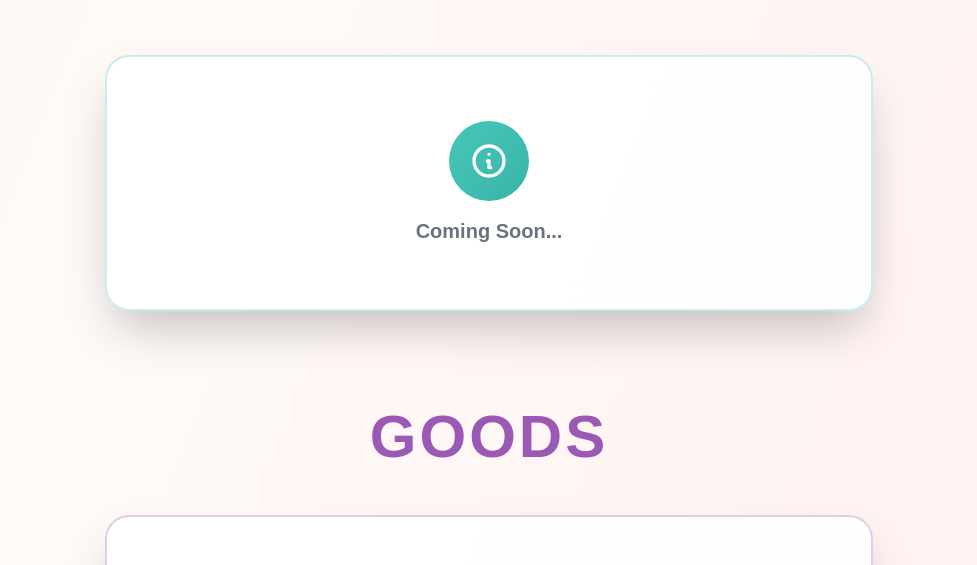
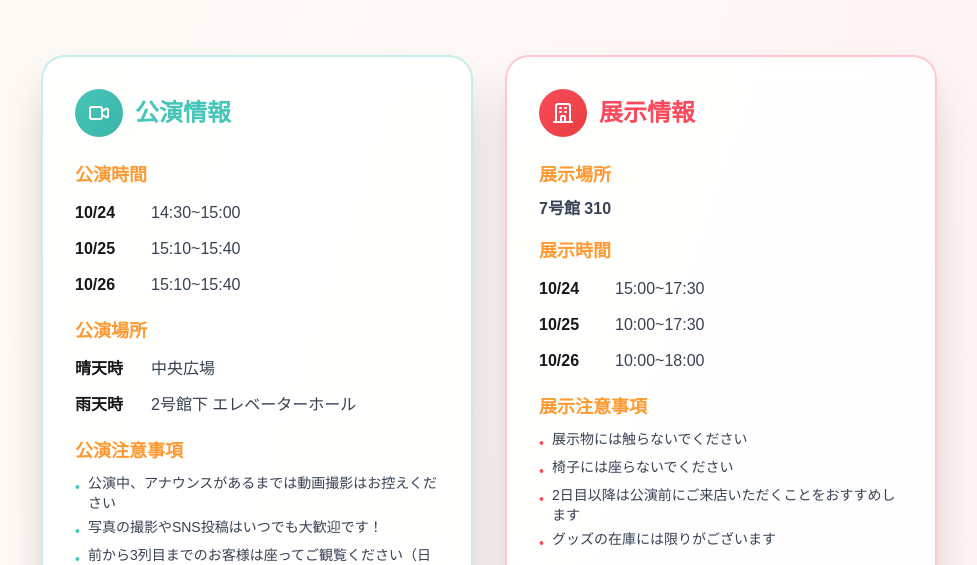
Before and after one commit to rnezzod/mkp2025, a Next.js app: page / in a window 1280 px wide. Shown: the part 2235-2800 px from the top of the page, without its empty margins (151-1128 px from the left). Built offline with nearby package versions, Linux system fonts and the light colour scheme; no server answers.

Commit message:
information

```diff
--- /dev/null
+++ b/public/SNS_urls.json
@@ -0,0 +1,5 @@
+{
+    "X": "",
+    "Instagram": "",
+    "YouTube": ""
+}
--- /dev/null
+++ b/public/information.json
@@ -0,0 +1,21 @@
+{
+    "information": {
+        "公演時間": {
+            "10/24": "14:30~15:00",
+            "10/25": "15:10~15:40",
+            "10/26": "15:10~15:40"
+        },
+        "公演場所": {
+            "晴天時": "中央広場",
+            "雨天時": "2号館下 エレベーターホール"
+        },
+        "公演注意事項": ["公演中、アナウンスがあるまでは動画撮影はお控えください", "写真の撮影やSNS投稿はいつでも大歓迎です！", "前から3列目までのお客様は座ってご観覧ください（日傘のご使用はお控えください）", "手やうちわが顔の高さを超えないようご配慮ください", "最前列にMKPスタッフが入る場合がありますのでご了承ください"],
+        "展示場所": "7号館 310",
+        "展示時間": {
+            "10/24": "15:00~17:30",
+            "10/25": "10:00~17:30",
+            "10/26": "10:00~18:00"
+        },
+        "展示注意事項": ["展示物には触らないでください", "椅子には座らないでください", "2日目以降は公演前にご来店いただくことをおすすめします", "グッズの在庫には限りがございます"]
+    }
+}
--- a/src/app/page.tsx
+++ b/src/app/page.tsx
@@ -3,6 +3,7 @@
 import { useState, useRef, useEffect } from 'react';
 import Image from 'next/image';
 import movieData from '@/../../public/movie_urls.json';
+import informationData from '@/../../public/information.json';
 
 type MovieData = {
   title: string;
@@ -14,6 +15,17 @@ type StoryData = {
   title: string;
   text: string;
   url: string;
+};
+
+type InformationData = {
+  information: {
+    公演時間: Record<string, string>;
+    公演場所: Record<string, string>;
+    公演注意事項: string[];
+    展示場所: string;
+    展示時間: Record<string, string>;
+    展示注意事項: string[];
+  };
 };
 
 export default function Home() {
@@ -360,7 +372,7 @@ export default function Home() {
               className="px-6 py-2.5 rounded-full text-xs font-bold text-white shadow-lg cursor-not-allowed opacity-70 backdrop-blur-sm"
               style={{ background: 'linear-gradient(135deg, #999 0%, #777 100%)' }}
             >
-              Coming Soon
+              → Coming Soon
             </button>
           </div>
         </div>
@@ -845,16 +857,100 @@ export default function Home() {
           </h3>
         </div>
 
-        {/* INFORMATIONコンテンツ（準備中） */}
-        <div className="max-w-3xl mx-auto mb-16">
-          <div className="bg-white/90 backdrop-blur-md rounded-3xl p-16 shadow-2xl border-2 border-[#45C6B9]/30 hover:border-[#45C6B9]/50 transition-all duration-300">
-            <div className="flex flex-col items-center gap-4">
-              <div className="w-20 h-20 rounded-full flex items-center justify-center" style={{ background: 'linear-gradient(135deg, #45C6B9 0%, #3AB5A8 100%)' }}>
-                <svg className="w-10 h-10 text-white" fill="none" stroke="currentColor" viewBox="0 0 24 24">
-                  <path strokeLinecap="round" strokeLinejoin="round" strokeWidth={2} d="M13 16h-1v-4h-1m1-4h.01M21 12a9 9 0 11-18 0 9 9 0 0118 0z" />
-                </svg>
+        {/* INFORMATIONコンテンツ */}
+        <div className="max-w-4xl mx-auto mb-16">
+          <div className="grid grid-cols-1 lg:grid-cols-2 gap-8">
+            {/* 公演情報 */}
+            <div className="bg-white/90 backdrop-blur-md rounded-3xl p-8 shadow-2xl border-2 border-[#45C6B9]/30 hover:border-[#45C6B9]/50 transition-all duration-300">
+              <div className="flex items-center gap-3 mb-6">
+                <div className="w-12 h-12 rounded-full flex items-center justify-center" style={{ background: 'linear-gradient(135deg, #45C6B9 0%, #3AB5A8 100%)' }}>
+                  <svg className="w-6 h-6 text-white" fill="none" stroke="currentColor" viewBox="0 0 24 24">
+                    <path strokeLinecap="round" strokeLinejoin="round" strokeWidth={2} d="M15 10l4.553-2.276A1 1 0 0121 8.618v6.764a1 1 0 01-1.447.894L15 14M5 18h8a2 2 0 002-2V8a2 2 0 00-2-2H5a2 2 0 00-2 2v8a2 2 0 002 2z" />
+                  </svg>
+                </div>
+                <h4 className="text-2xl font-black" style={{ color: '#45C6B9' }}>公演情報</h4>
               </div>
-              <p className="text-center text-gray-500 text-xl font-bold">Coming Soon...</p>
+
+              <div className="space-y-4">
+                <div>
+                  <h5 className="text-lg font-bold mb-2" style={{ color: '#FF9A33' }}>公演時間</h5>
+                  <div className="space-y-1">
+                    {Object.entries(informationData.information.公演時間).map(([date, time]) => (
+                      <div key={date} className="flex items-center py-1">
+                        <span className="font-semibold w-16">{date}</span>
+                        <span className="text-gray-700 ml-3">{time}</span>
+                      </div>
+                    ))}
+                  </div>
+                </div>
+
+                <div>
+                  <h5 className="text-lg font-bold mb-2" style={{ color: '#FF9A33' }}>公演場所</h5>
+                  <div className="space-y-1">
+                    {Object.entries(informationData.information.公演場所).map(([condition, location]) => (
+                      <div key={condition} className="flex items-center py-1">
+                        <span className="font-semibold w-16">{condition}</span>
+                        <span className="text-gray-700 ml-3">{location}</span>
+                      </div>
+                    ))}
+                  </div>
+                </div>
+
+                <div>
+                  <h5 className="text-lg font-bold mb-2" style={{ color: '#FF9A33' }}>公演注意事項</h5>
+                  <ul className="space-y-1">
+                    {informationData.information.公演注意事項.map((note, index) => (
+                      <li key={index} className="text-sm text-gray-700 flex items-start gap-2">
+                        <span className="text-[#45C6B9] mt-1">•</span>
+                        <span>{note}</span>
+                      </li>
+                    ))}
+                  </ul>
+                </div>
+              </div>
+            </div>
+
+            {/* 展示情報 */}
+            <div className="bg-white/90 backdrop-blur-md rounded-3xl p-8 shadow-2xl border-2 border-[#FD4B5D]/30 hover:border-[#FD4B5D]/50 transition-all duration-300">
+              <div className="flex items-center gap-3 mb-6">
+                <div className="w-12 h-12 rounded-full flex items-center justify-center" style={{ background: 'linear-gradient(135deg, #FD4B5D 0%, #E53E3E 100%)' }}>
+                  <svg className="w-6 h-6 text-white" fill="none" stroke="currentColor" viewBox="0 0 24 24">
+                    <path strokeLinecap="round" strokeLinejoin="round" strokeWidth={2} d="M19 21V5a2 2 0 00-2-2H7a2 2 0 00-2 2v16m14 0h2m-2 0h-5m-9 0H3m2 0h5M9 7h1m-1 4h1m4-4h1m-1 4h1m-5 10v-5a1 1 0 011-1h2a1 1 0 011 1v5m-4 0h4" />
+                  </svg>
+                </div>
+                <h4 className="text-2xl font-black" style={{ color: '#FD4B5D' }}>展示情報</h4>
+              </div>
+
+              <div className="space-y-4">
+                <div>
+                  <h5 className="text-lg font-bold mb-2" style={{ color: '#FF9A33' }}>展示場所</h5>
+                  <p className="text-gray-700 font-semibold">{informationData.information.展示場所}</p>
+                </div>
+
+                <div>
+                  <h5 className="text-lg font-bold mb-2" style={{ color: '#FF9A33' }}>展示時間</h5>
+                  <div className="space-y-1">
+                    {Object.entries(informationData.information.展示時間).map(([date, time]) => (
+                      <div key={date} className="flex items-center py-1">
+                        <span className="font-semibold w-16">{date}</span>
+                        <span className="text-gray-700 ml-3">{time}</span>
+                      </div>
+                    ))}
+                  </div>
+                </div>
+
+                <div>
+                  <h5 className="text-lg font-bold mb-2" style={{ color: '#FF9A33' }}>展示注意事項</h5>
+                  <ul className="space-y-1">
+                    {informationData.information.展示注意事項.map((note, index) => (
+                      <li key={index} className="text-sm text-gray-700 flex items-start gap-2">
+                        <span className="text-[#FD4B5D] mt-1">•</span>
+                        <span>{note}</span>
+                      </li>
+                    ))}
+                  </ul>
+                </div>
+              </div>
             </div>
           </div>
         </div>
```
